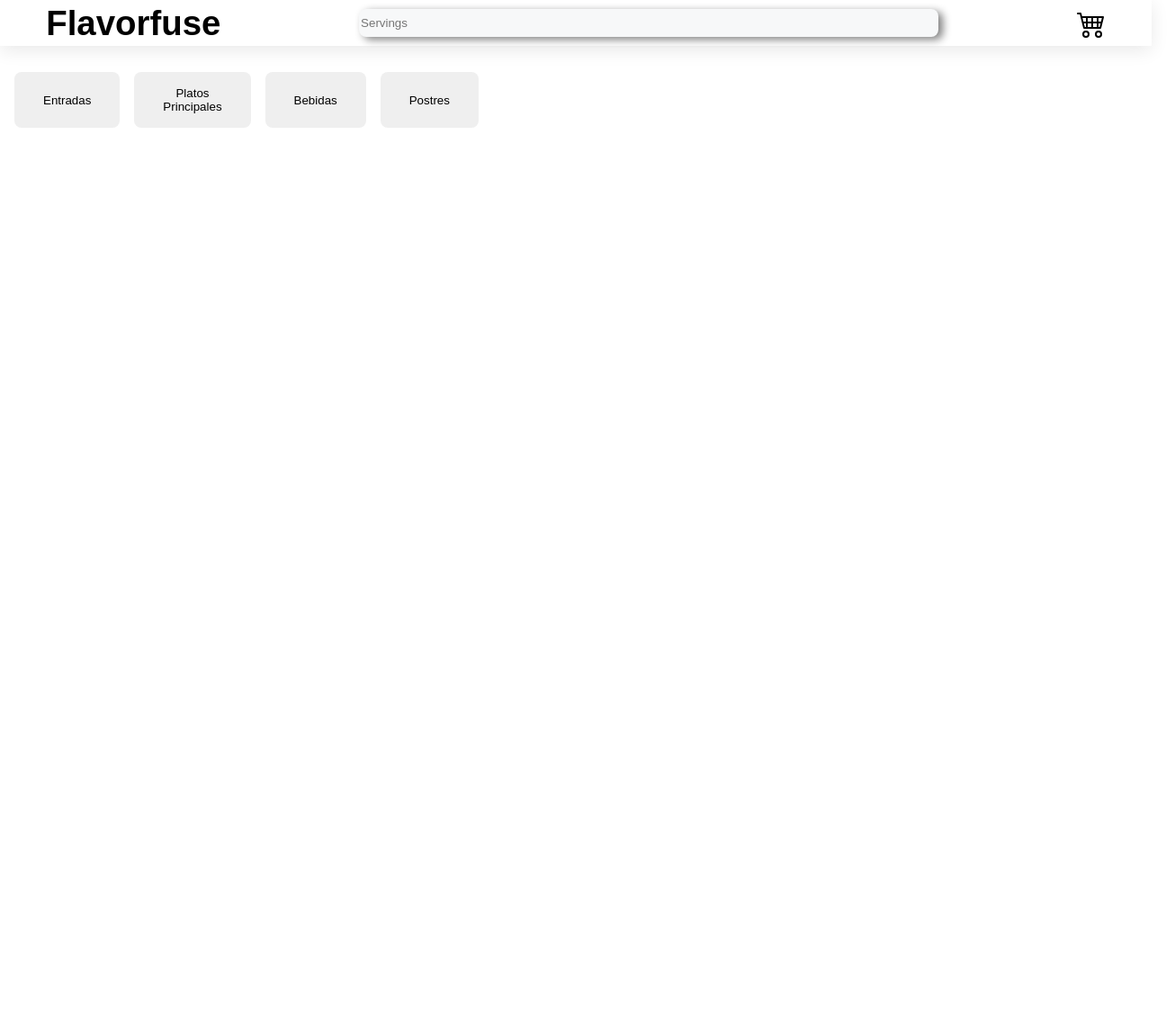
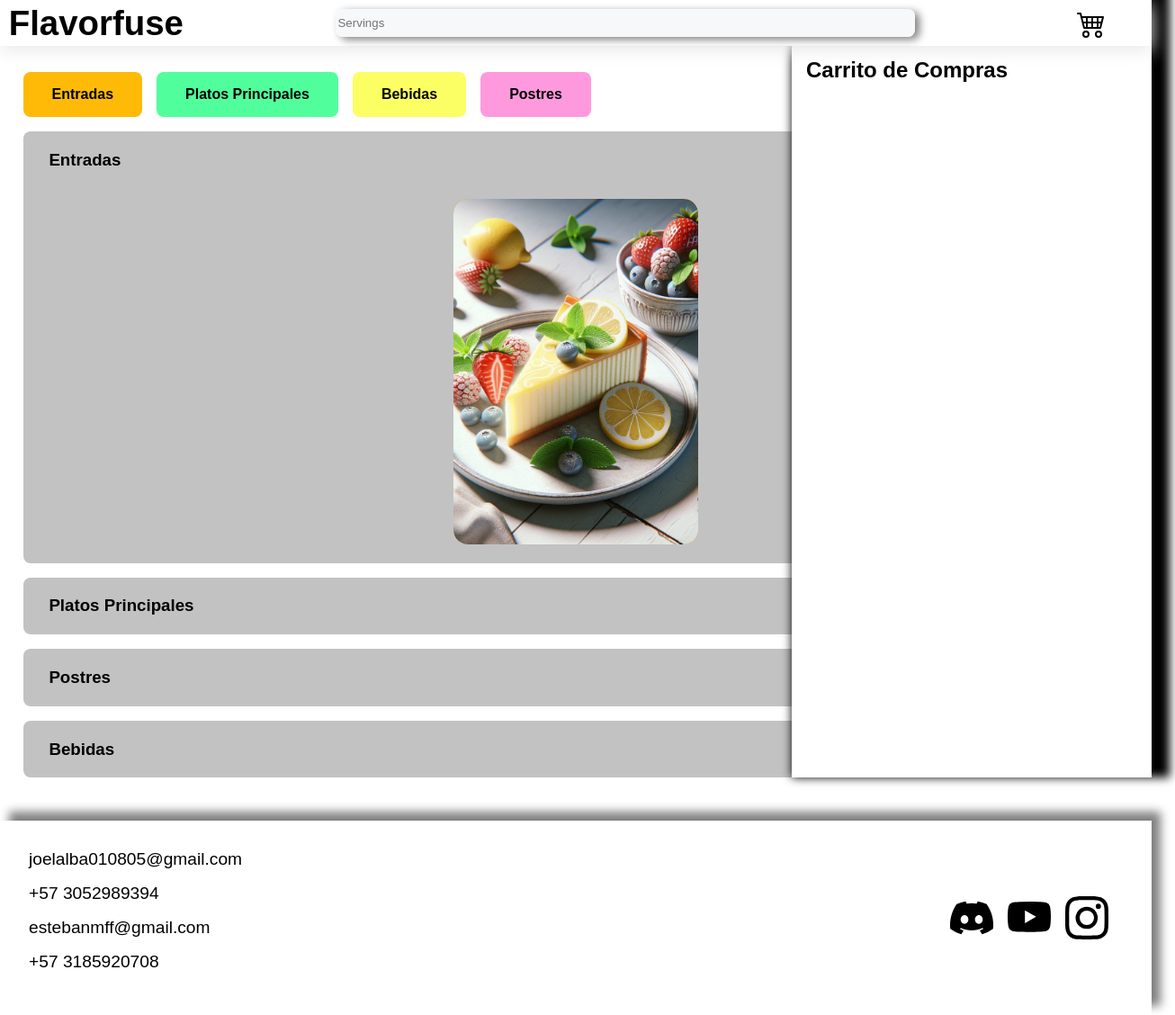
Before and after one commit to EstebanForeroM/ParcialCorte1WebDev, a website: page catalog.html in a window 1280 px wide. Shown: the whole page at 90% size, 1306 px wide, since content can reach past the window. Before the commit the page ends 800 px from the top, so only its background shows below. Drawn offline with Linux system fonts and the light colour scheme.

Commit message:
Co-authored-by: Joel-109 <Joel-109@users.noreply.github.com>

```diff
--- a/catalog.html
+++ b/catalog.html
@@ -1,15 +1,15 @@
 <!DOCTYPE html>
 <html lang="en">
     <head>
-        <link rel="stylesheet" href="generalStyles.css">
-        <link rel="stylesheet" href="styles2.css">
+        <link rel="stylesheet" href="css/generalStyles.css">
+        <link rel="stylesheet" href="css/styles2.css">
         <meta charset="UTF-8">
         <meta name="viewport" content="width=device-width, initial-scale=1.0">
-        <title>Document</title>
+        <title>FlavorFuse.com</title>
     </head>
     <body>
         <header>
-            <h1> Flavorfuse </h1>
+           <a href="index.html"> <h1> Flavorfuse </h1> </a>
             <input type="text" placeholder="Servings">
             <img src="img/cart4.svg" alt="">
         </header>
@@ -20,18 +20,58 @@
                 <button> Bebidas </button>
                 <button> Postres </button>
             </section>
-            <div>
-                <h1 id="entradas"> </h1>
+            <section>
+
+                <section class="category-container" id="entradas">
+                    <h1>Entradas</h1>
+                    <article class="food-card">
+                        <img src="img/dessert1.webp" alt="">
+                        <div class="card-text-container">
+                            <h2>Lemon CheeseCake</h2>
+                            <p>Discover our Lemon Cheesecake with Fresh Berries: A zesty lemon cheesecake delight, perfectly complemented
+                                by a medley of fresh strawberries, blueberries, and raspberries.
+                            </p>
+                            <div class="button-card-box">
+                                <p>$10.0</p>
+                                <button> + </button>
+                                <p>1</p>
+                                <button> - </button>
+                            </div>
+                        </div>
+                    </article>
+                </section>
+                <section class="category-container" id="platos-principales">
+                    <h1>Platos Principales</h1>
+
+                </section>
+                <section  class="category-container" id="postres">
+                    <h1>Postres</h1>
+                </section>
+                <section  class="category-container" id="Bebidas">
+                    <h1>Bebidas</h1>
+                </section>
+            </section>
+        </main>
+
+        <section class="shop-container shop-container-hidden">
+            <h1>Carrito de Compras</h1>
+
+        </section>
+
+        <footer>
+            <ul>
+             <li> joelalba010805@gmail.com</li>
+             <li> +57 3052989394</li>
+             <li>estebanmff@gmail.com</li>
+             <li>+57 3185920708</li>
+            </ul>
+
+            <div id="footer-img-container">
+                 <img src="img/discord.svg" alt="">
+                 <img src="img/youtube.svg" alt="">
+                 <img src="img/instagram.svg" alt="">
             </div>
-            <div>
-                <h1 id="platos-principales"> </h1>
-            </div>
-            <div>
-                <h1 id="postres"> </h1>
-            </div>
-            <div>
-                <h1 id="Bebidas"> </h1>
-            </div>
-        </main>
+        </footer>
     </body>
+    <script src="dest/frameworks/shopingCartUI.js"></script>
 </html>
--- /dev/null
+++ b/css/generalStyles.css
@@ -0,0 +1,84 @@
+* {
+    margin: 0;
+    font-family: 'arial';
+}
+
+header {
+    display: flex;
+    background-color: rgb(255, 255, 255);
+    height: 3.2rem;
+    align-items: center;
+    position: fixed;
+    width: 100%;
+    top: 0;
+    justify-content: space-between;
+    z-index: 100;
+}
+
+header h1 {
+    margin-left: 4%;
+    font-size: clamp(1rem, 3vw, 3rem);
+}
+
+header input{
+    width: 50%;
+    background-color: #f7f8f9ef;
+    box-shadow: 5px 3px 10px gray;
+    height: 1.8rem;
+    border-style: none;
+    border-radius: 0.5rem;
+}
+
+header img {
+    margin-right:4%;
+    height: 2rem;
+}
+
+footer {
+    margin-top: 3rem;
+    padding: 2rem;
+    background-color: white;
+    box-shadow: gray 10px -10px 10px;
+    display: flex;
+    justify-content: space-between;
+    align-items: center;
+}
+
+footer ul{
+    list-style: none;
+    padding-left: 0;;
+    font-size: clamp(1rem, 1.5vw, 1.5rem);
+}
+
+footer ul li{
+    margin-bottom: 1rem;
+}
+
+#footer-img-container {
+    display: flex;
+    flex-wrap: wrap;
+}
+
+#footer-img-container img {
+    height: 3rem;
+    margin-right: 1rem;
+}
+
+/* ! Cart styles */
+
+.shop-container {
+    position: fixed;
+    top: 0;
+    height: 100%;
+    width: clamp(20rem, 30vw, 30rem);
+    background-color: rgb(255, 255, 255);
+    box-shadow: black 10px -10px 10px 10px;
+    right: 0;
+    padding-top: 4rem;
+    padding-left: 1rem;
+    z-index: 50;
+}
+
+.shop-container-hidden {
+    right: -clamp(20rem, 30vw, 30rem);
+}
--- /dev/null
+++ b/css/styles2.css
@@ -0,0 +1,131 @@
+body {
+    overflow-x: clip;
+}
+
+header {
+    box-shadow: 0px 5px 20px rgb(233, 233, 233);
+    width: 100%;
+}
+
+header a{
+    text-decoration: none;
+}
+
+header h1{
+    color: black;
+    margin-left: 5%;
+}
+
+#category-selector{
+    margin-top: 5rem;
+    width: 100%;
+    margin-left: 2%;
+    display: flex;
+    justify-content: flex-start;
+    gap: 1rem;
+    color: black;
+    align-items: center;
+    flex-wrap: wrap;
+}
+
+#category-selector button {
+    max-height: 4rem;
+    border-radius: 0.5rem;
+    padding: 1rem 2rem;
+    border-style: none;
+    cursor: pointer;
+    font-weight: 700;
+    font-size: 1rem;
+}
+
+
+#category-selector button:nth-child(1) {
+    background-color: #ffba08;
+}
+
+#category-selector button:nth-child(2) {
+    background-color: #0fff77b9;
+}
+
+#category-selector button:nth-child(3) {
+    background-color: #fbff009c;
+}
+
+#category-selector button:nth-child(4) {
+    background-color: #f9d;
+}
+
+.category-container {
+    margin-left: 2%;
+    margin-right: 2%;
+    border-radius: 0.5rem;
+    margin-top: 1rem;
+    padding: 1.3rem;
+    background-color: rgb(194, 194, 194);
+    display: flex;
+    flex-wrap: wrap;
+    justify-content: space-around;
+    gap: min(2rem, 4rem);
+}
+
+.category-container h1{
+    margin-left: 0.5rem;
+    border-radius: 1rem;
+    display: block;
+    width: 100%;
+}
+
+/* ! Card styles*/
+
+.food-card{
+    border-radius: 1rem;
+    border-color: black;
+    border-width: 0.2rem;
+    display: flex;
+    align-items: center;
+    flex-direction: column;
+    width: clamp(14rem, 17rem, 20rem);
+    background-color: #fca92a;
+    height: 24rem;
+    overflow: clip;
+}
+
+.card-text-container {
+    display: flex;
+    flex-direction: column;
+    margin: 1rem;
+    gap: 1rem;
+}
+
+.button-card-box {
+    display: flex;
+    justify-content: space-around;
+    text-align: center;
+}
+
+.button-card-box button {
+    background-color: #ff254a;
+    border-radius: 0.5rem;
+    width: 20%;
+    height: 1.2rem;
+    border-style: none;
+    color: rgb(255, 255, 255);
+    font-weight: 800;
+}
+
+.food-card img {
+    border-radius: 1rem;
+    width: 100%;
+    aspect-ratio: 1/2;
+    object-fit: cover;
+    height: 100%;
+    transition: height 0.5s;
+}
+
+.food-card:hover img {
+    height: 8rem;
+}
+
+.food-card{
+
+}
--- /dev/null
+++ b/dest/frameworks/shopingCartUI.js
@@ -0,0 +1,7 @@
+"use strict";
+let buttons = document.getElementsByClassName("shop-container");
+console.log(buttons[0]);
+buttons[0].addEventListener('click', event => {
+    console.log('click');
+    buttons[0].classList.toggle('shop-container-hidden');
+});
--- a/generalStyles.css
+++ /dev/null
@@ -1,34 +0,0 @@
-* {
-    margin: 0;
-    font-family: 'arial';
-}
-
-header {
-    display: flex;
-    background-color: rgb(255, 255, 255);
-    height: 3.2rem;
-    align-items: center;
-    position: fixed;
-    width: 100%;
-    top: 0;
-    justify-content: space-between;
-}
-
-header h1 {
-    margin-left: 4%;
-    font-size: clamp(1rem, 3vw, 3rem);
-}
-
-header input{
-    width: 50%;
-    background-color: #f7f8f9;
-    box-shadow: 5px 3px 10px gray;
-    height: 1.8rem;
-    border-style: none;
-    border-radius: 0.5rem;
-}
-
-header img {
-    margin-right:4%;
-    height: 2rem;
-}
--- a/styles2.css
+++ /dev/null
@@ -1,19 +0,0 @@
-header {
-    box-shadow: 0px 5px 20px rgb(233, 233, 233);
-}
-
-section{
-    margin-top: 5rem;
-    width: 30rem;
-    display: flex;
-    scroll-behavior: y;
-}
-
-#category-selector button {
-    margin-left: 1rem;
-    border-radius: 0.5rem;
-    padding: 1rem 2rem;
-    border-style: none;
-    cursor: pointer;
-
-}
```
Also changed, not shown: css/styles.css (renamed from styles.css, +0 -28 lines), dest/entities/Cart.js (added, +15 -0 lines), dest/entities/Product.js (added, +26 -0 lines), index.html (+2 -2 lines), package.json (added, +12 -0 lines), src/entities/Cart.ts (added, +23 -0 lines), src/entities/Product.ts (added, +39 -0 lines), src/frameworks/shopingCartUI.ts (added, +8 -0 lines), tsconfig.json (added, +109 -0 lines), img/dessert1.webp (added).
